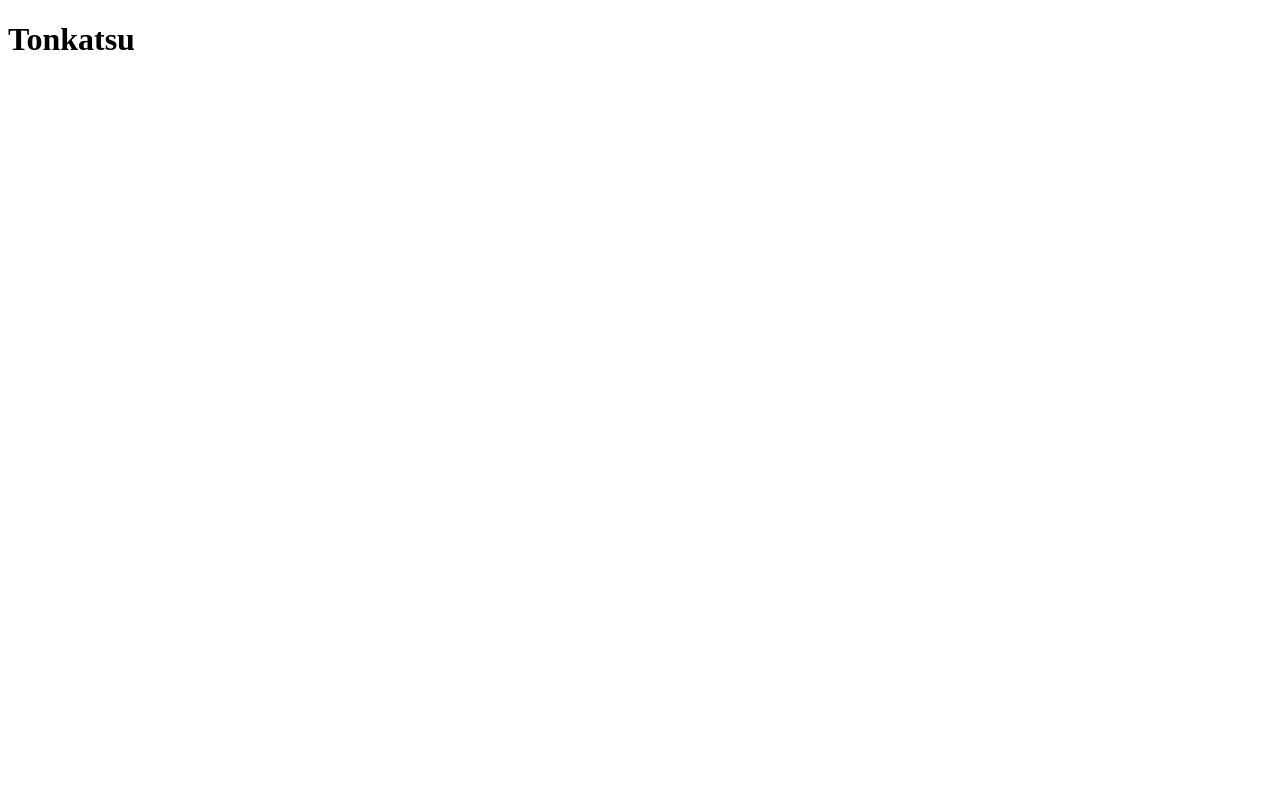
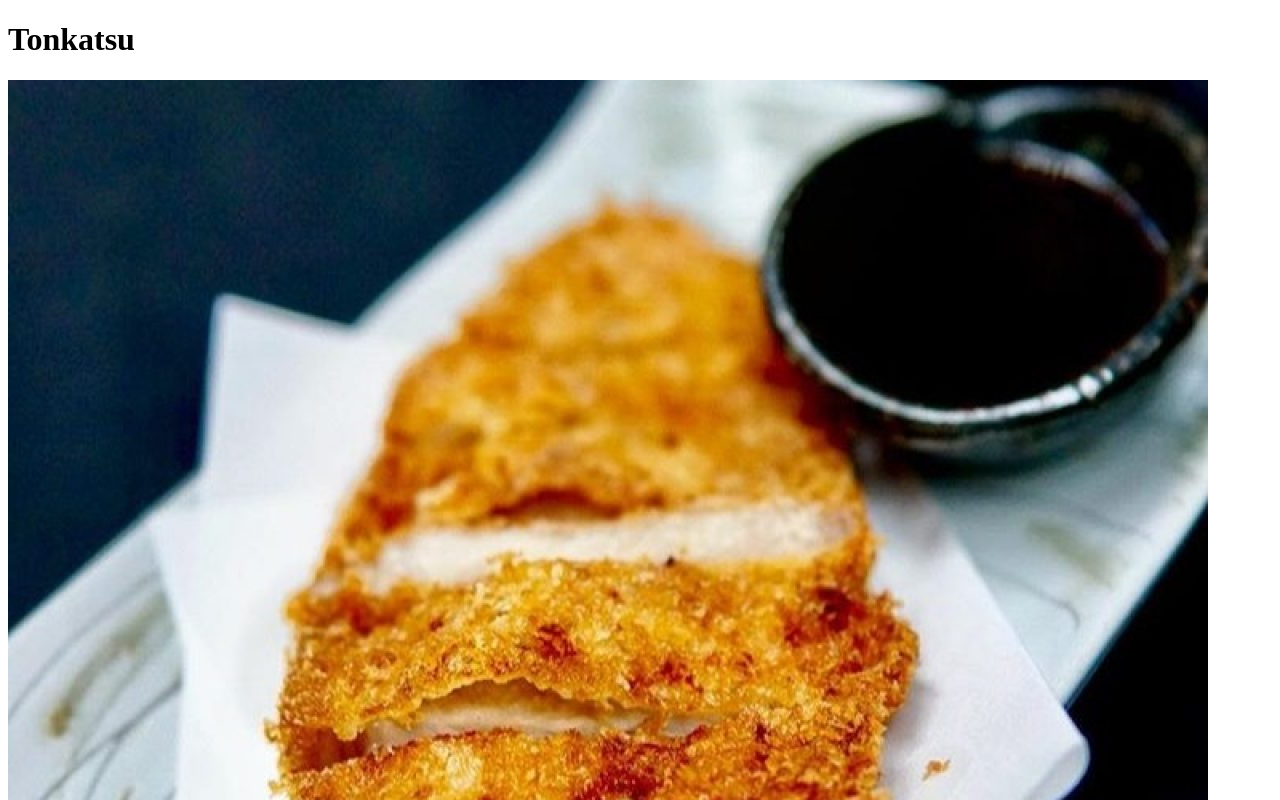
Before and after one commit to keontolentino/odin-recipes, a plain HTML site: page recipes/tonkatsu.html in a window 1280 px wide. Shown: the top 800 px of the page. Drawn offline with Linux system fonts and the light colour scheme.

Commit message:
added image for tonkatsu.html

```diff
--- a/recipes/tonkatsu.html
+++ b/recipes/tonkatsu.html
@@ -7,5 +7,6 @@
 
     <body>
         <h1>Tonkatsu</h1>
+        <img src="../images/Tonkatsu.jpg">
     </body>
   </html>
```
Also changed, not shown: images/Tonkatsu.jpg (added).
